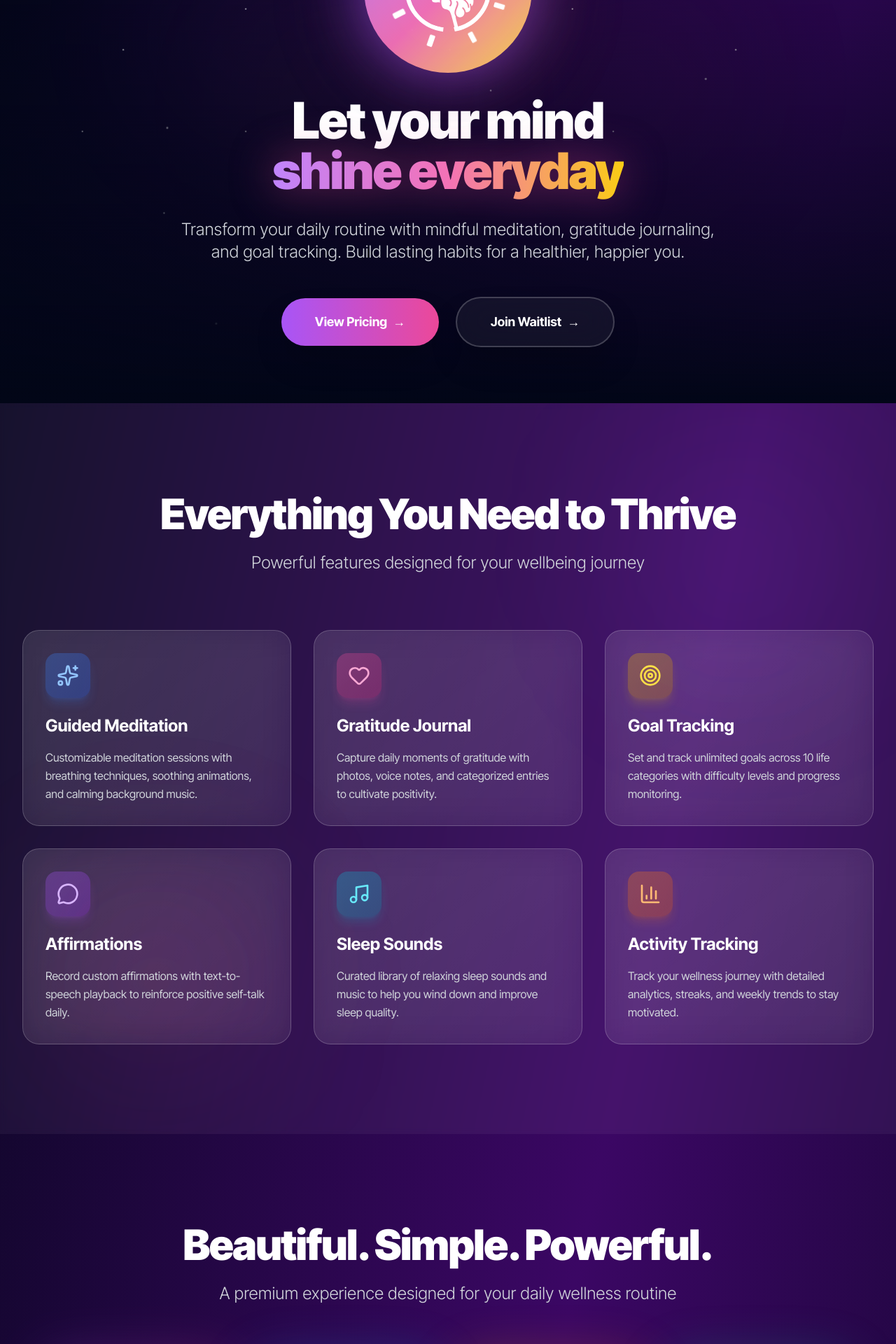
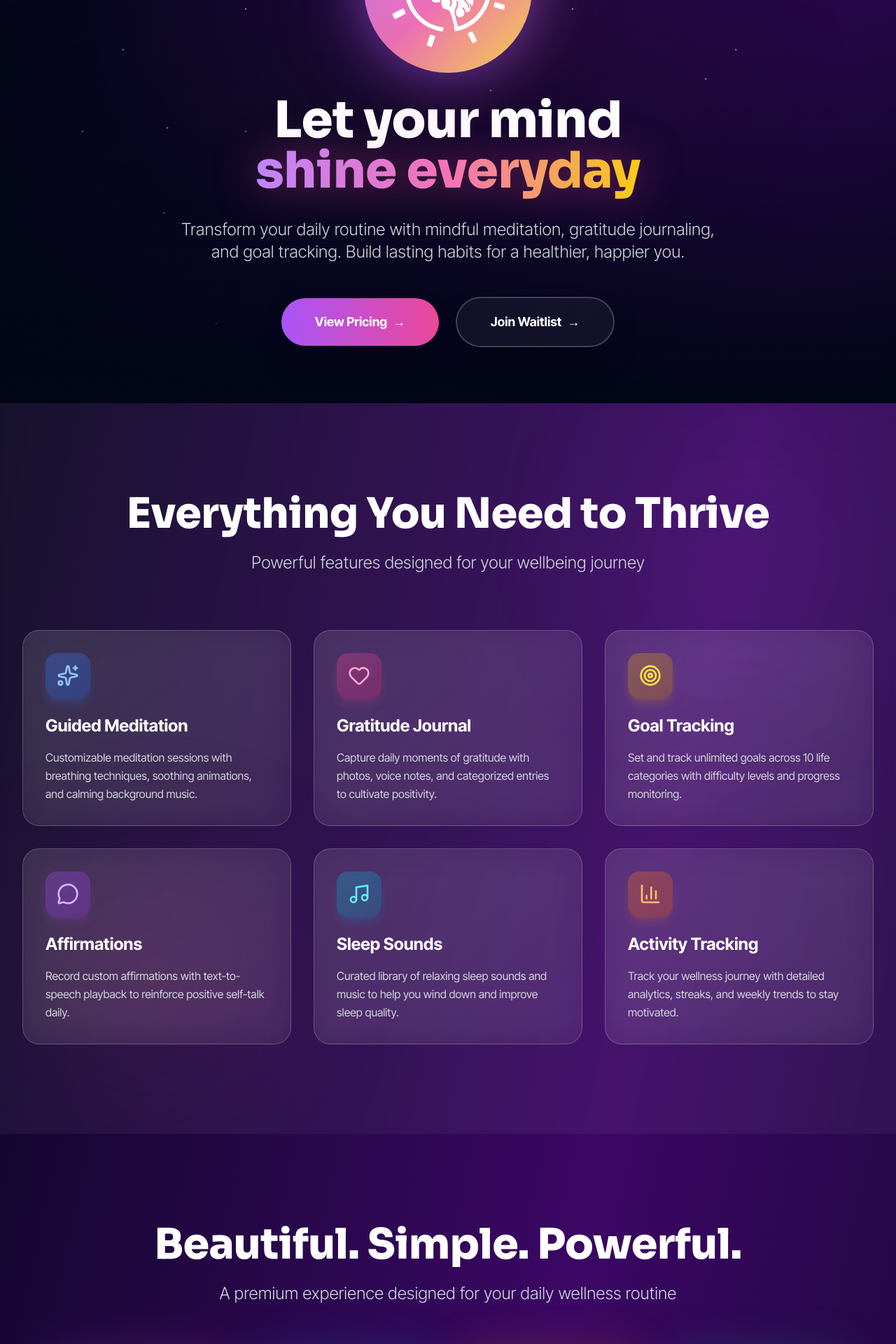
Before and after one commit to shinemind/shinemind.github.io, a Next.js app: page / in a window 1280 px wide. Shown: the part 280-2200 px from the top of the page at 70% size. Built offline with nearby package versions, Linux system fonts and the light colour scheme.

Commit message:
chore: retouch style

```diff
--- a/app/globals.css
+++ b/app/globals.css
@@ -5,6 +5,12 @@
 html {
   scroll-behavior: smooth;
   scroll-padding-top: 80px;
+}
+
+/* Heading font utility (uses --font-heading from layout) */
+.font-heading {
+  font-family: var(--font-heading), ui-sans-serif, system-ui, -apple-system, "Segoe UI", Roboto, "Helvetica Neue", Arial;
+  letter-spacing: -0.01em;
 }
 
 /* 3D Card Tilt Effect */
--- a/app/layout.tsx
+++ b/app/layout.tsx
@@ -1,10 +1,11 @@
 import type { Metadata } from "next";
-import { Inter_Tight } from "next/font/google";
+import { Inter_Tight, Sora } from "next/font/google";
 import Script from "next/script";
 import "./globals.css";
 import { LanguageProvider } from "@/lib/i18n";
 
 const inter = Inter_Tight({ subsets: ["latin"] });
+const sora = Sora({ subsets: ["latin"], variable: "--font-heading" });
 const GA_MEASUREMENT_ID = "G-LJ32B2RH7L";
 
 export const metadata: Metadata = {
@@ -19,7 +20,7 @@ export default function RootLayout({
 }) {
   return (
     <html lang="en">
-      <body className={inter.className}>
+      <body className={`${inter.className} ${sora.variable}`}>
         {/* Google tag (gtag.js) */}
         <Script
           src={`https://www.googletagmanager.com/gtag/js?id=${GA_MEASUREMENT_ID}`}
--- a/app/page.tsx
+++ b/app/page.tsx
@@ -143,7 +143,7 @@ export default function Home() {
             </div>
 
             <div className="max-w-4xl mx-auto space-y-8 -mt-[20px]">
-              <h2 className="text-5xl md:text-6xl lg:text-7xl font-black text-white tracking-tight leading-[1.1]">
+              <h2 className="font-heading text-5xl md:text-6xl lg:text-7xl font-black text-white tracking-tight leading-[1.1]">
                 {t("hero.title")}{" "}
                 <span className="relative inline-block">
                   <span className="bg-gradient-to-r from-purple-400 via-pink-400 to-yellow-400 bg-clip-text text-transparent drop-shadow-[0_0_30px_rgba(236,72,153,0.5)]">
@@ -191,7 +191,7 @@ export default function Home() {
 
         <div className="relative max-w-7xl mx-auto px-4 sm:px-6 lg:px-8">
           <div className="text-center mb-20">
-            <h2 className="text-5xl md:text-6xl font-black text-white mb-6 tracking-tight">
+            <h2 className="font-heading text-5xl md:text-6xl font-black text-white mb-6 tracking-tight">
               {t("features.title")}
             </h2>
             <p className="text-xl md:text-2xl text-gray-300 font-light max-w-3xl mx-auto">
@@ -291,7 +291,7 @@ export default function Home() {
       <section className="relative py-32">
         <div className="max-w-7xl mx-auto px-4 sm:px-6 lg:px-8">
           <div className="text-center mb-20">
-            <h2 className="text-5xl md:text-6xl font-black text-white mb-6 tracking-tight">
+            <h2 className="font-heading text-5xl md:text-6xl font-black text-white mb-6 tracking-tight">
               {t("screenshots.title")}
             </h2>
             <p className="text-xl md:text-2xl text-gray-300 font-light max-w-3xl mx-auto">
@@ -363,7 +363,7 @@ export default function Home() {
 
         <div className="relative max-w-7xl mx-auto px-4 sm:px-6 lg:px-8">
           <div className="text-center mb-20">
-            <h2 className="text-5xl md:text-6xl font-black text-white mb-6 tracking-tight">
+            <h2 className="font-heading text-5xl md:text-6xl font-black text-white mb-6 tracking-tight">
               {t("routines.title")}
             </h2>
             <p className="text-xl md:text-2xl text-gray-300 font-light max-w-3xl mx-auto">
@@ -452,7 +452,7 @@ export default function Home() {
 
         <div className="relative max-w-7xl mx-auto px-4 sm:px-6 lg:px-8">
           <div className="text-center mb-20">
-            <h2 className="text-5xl md:text-6xl font-black text-white mb-6 tracking-tight">
+            <h2 className="font-heading text-5xl md:text-6xl font-black text-white mb-6 tracking-tight">
               {t("pricing.title")}
             </h2>
             <p className="text-xl md:text-2xl text-gray-300 font-light max-w-3xl mx-auto">
@@ -623,7 +623,7 @@ export default function Home() {
 
         <div className="relative max-w-4xl mx-auto px-4 sm:px-6 lg:px-8 text-center">
           <div className="bg-gradient-to-br from-white/10 to-white/5 backdrop-blur-xl rounded-3xl p-12 md:p-16 border border-white/20 shadow-2xl">
-            <h2 className="text-5xl md:text-6xl font-black text-white mb-6 tracking-tight">
+            <h2 className="font-heading text-5xl md:text-6xl font-black text-white mb-6 tracking-tight">
               {t("waitlist.title")}
             </h2>
             <p className="text-xl md:text-2xl text-gray-300 mb-12 max-w-2xl mx-auto font-light leading-relaxed">
```
